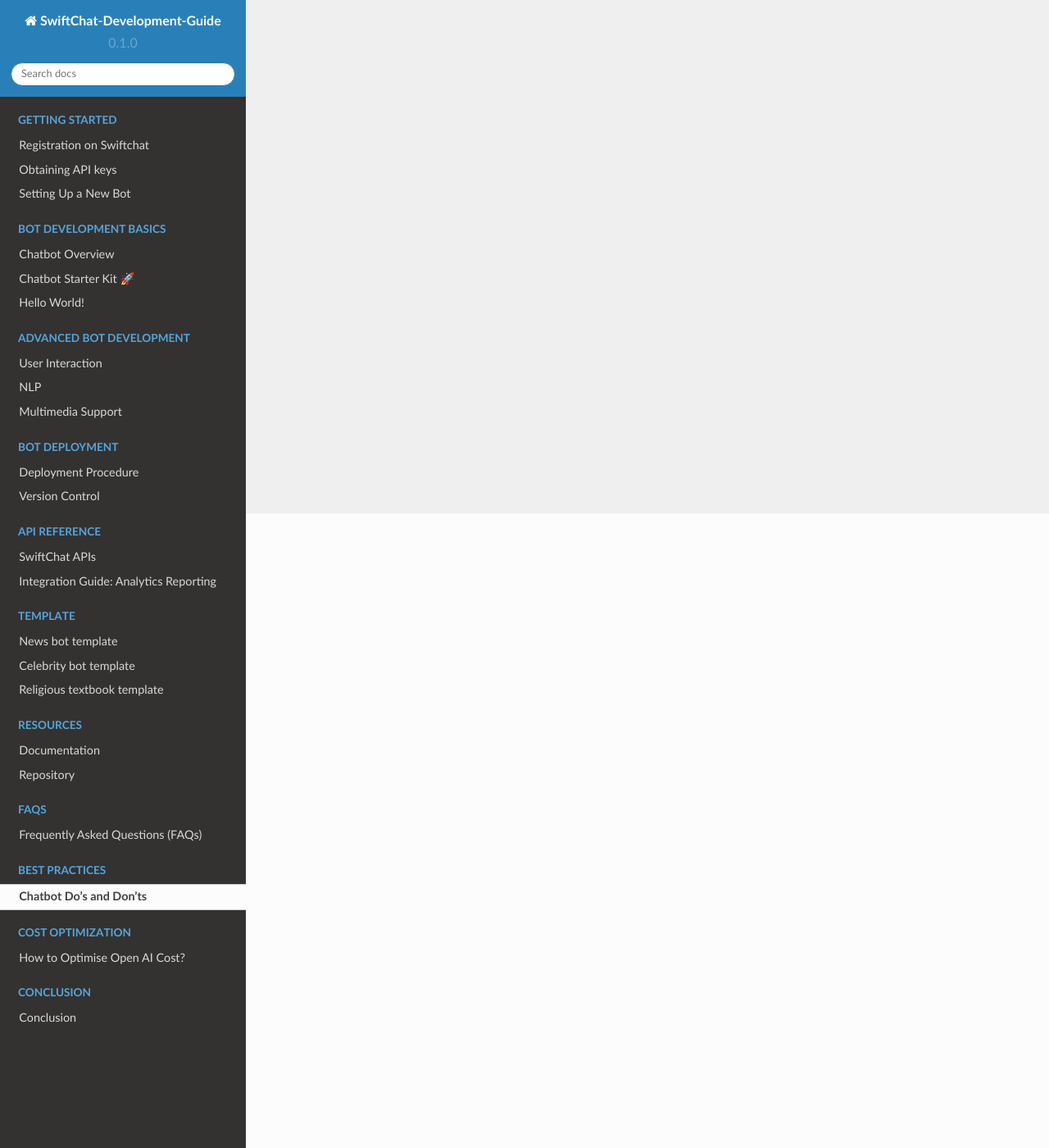
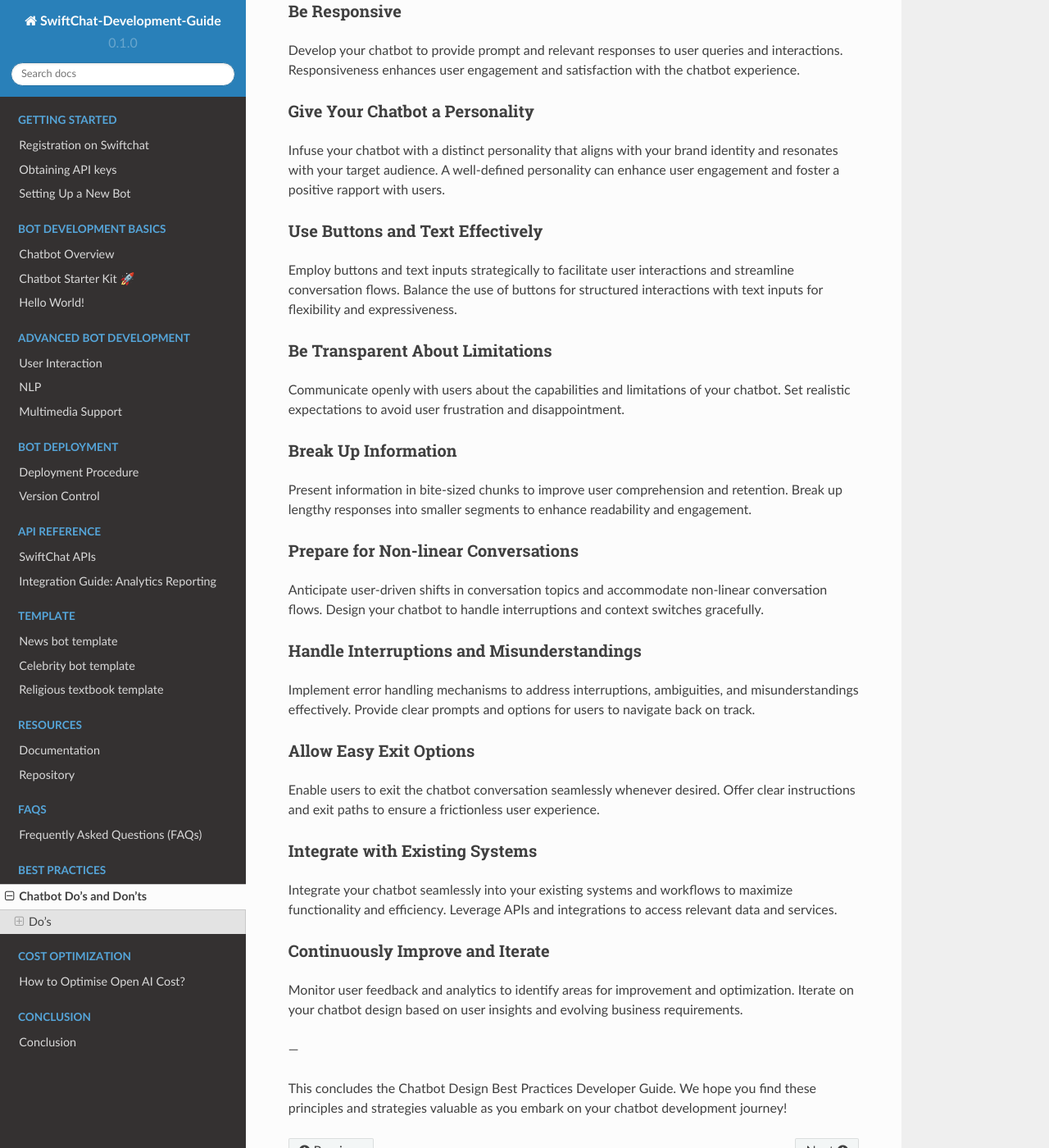
Before and after one commit to Priyanka-sharma181/Chatbot-Development-Guide, a Sphinx documentation site: the page built from docs/source/best_practices.rst, in a window 1280 px wide and 1400 px high, scrolled down 774 px. Shown: the whole window at 82% size. Built offline with Sphinx 7.4.7 and the Read the Docs theme 2.0.0, drawn with Linux system fonts in a browser that asks for light colours; some of the changed text lies outside the part shown.

Commit message:
re-order

```diff
--- a/docs/source/best_practices.rst
+++ b/docs/source/best_practices.rst
@@ -1,2 +1,69 @@
 Chatbot Do’s and Don’ts
 ========================
+
+This guide offers essential insights for integrating chatbots into your business strategy, emphasizing common pitfalls and best practices. It provides valuable tips to create a robust chatbot strategy, ensuring optimal utilization for your online business goals.
+
+---
+
+Do's
+------------
+
+Understand Your Bots
+^^^^^^^^^^^^^^^^^^^^^^^^^^^^^
+
+Before diving into chatbot development, it's crucial to understand the capabilities and limitations of chatbots. Familiarize yourself with the technologies involved and the potential use cases for chatbots in your context.
+
+Define Clear Goals
+^^^^^^^^^^^^^^^^^^^^^^^^^^^^^
+
+Set clear objectives for your chatbot project, aligning them with specific business goals and user needs. Clearly define the purpose and scope of the chatbot to guide development efforts effectively.
+
+Introduce and Set Expectations
+^^^^^^^^^^^^^^^^^^^^^^^^^^^^^
+
+Ensure that your chatbot introduces itself to users and sets clear expectations regarding its capabilities and limitations. Transparency is key to managing user expectations and fostering trust.
+
+Be Responsive
+^^^^^^^^^^^^^^^^^^^^^^^^^^^^^
+
+Develop your chatbot to provide prompt and relevant responses to user queries and interactions. Responsiveness enhances user engagement and satisfaction with the chatbot experience.
+
+Give Your Chatbot a Personality
+^^^^^^^^^^^^^^^^^^^^^^^^^^^^^
+Infuse your chatbot with a distinct personality that aligns with your brand identity and resonates with your target audience. A well-defined personality can enhance user engagement and foster a positive rapport with users.
+
+Use Buttons and Text Effectively
+^^^^^^^^^^^^^^^^^^^^^^^^^^^^^
+Employ buttons and text inputs strategically to facilitate user interactions and streamline conversation flows. Balance the use of buttons for structured interactions with text inputs for flexibility and expressiveness.
+
+Be Transparent About Limitations
+^^^^^^^^^^^^^^^^^^^^^^^^^^^^^
+Communicate openly with users about the capabilities and limitations of your chatbot. Set realistic expectations to avoid user frustration and disappointment.
+
+Break Up Information
+^^^^^^^^^^^^^^^^^^^^^^^^^^^^^
+Present information in bite-sized chunks to improve user comprehension and retention. Break up lengthy responses into smaller segments to enhance readability and engagement.
+
+Prepare for Non-linear Conversations
+^^^^^^^^^^^^^^^^^^^^^^^^^^^^^
+Anticipate user-driven shifts in conversation topics and accommodate non-linear conversation flows. Design your chatbot to handle interruptions and context switches gracefully.
+
+Handle Interruptions and Misunderstandings
+^^^^^^^^^^^^^^^^^^^^^^^^^^^^^
+Implement error handling mechanisms to address interruptions, ambiguities, and misunderstandings effectively. Provide clear prompts and options for users to navigate back on track.
+
+Allow Easy Exit Options
+^^^^^^^^^^^^^^^^^^^^^^^^^^^^^
+Enable users to exit the chatbot conversation seamlessly whenever desired. Offer clear instructions and exit paths to ensure a frictionless user experience.
+
+Integrate with Existing Systems
+^^^^^^^^^^^^^^^^^^^^^^^^^^^^^
+Integrate your chatbot seamlessly into your existing systems and workflows to maximize functionality and efficiency. Leverage APIs and integrations to access relevant data and services.
+
+Continuously Improve and Iterate
+^^^^^^^^^^^^^^^^^^^^^^^^^^^^^
+Monitor user feedback and analytics to identify areas for improvement and optimization. Iterate on your chatbot design based on user insights and evolving business requirements.
+
+---
+
+This concludes the Chatbot Design Best Practices Developer Guide. We hope you find these principles and strategies valuable as you embark on your chatbot development journey!
```
